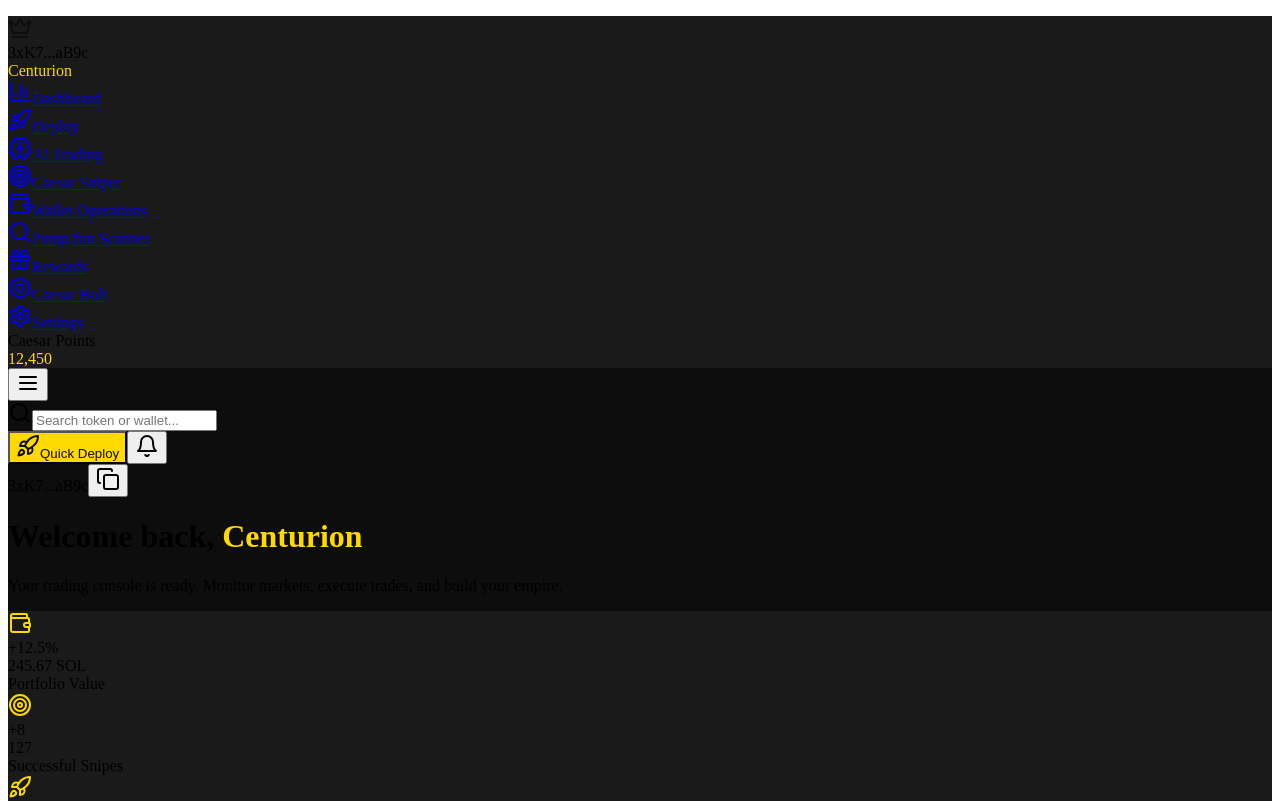
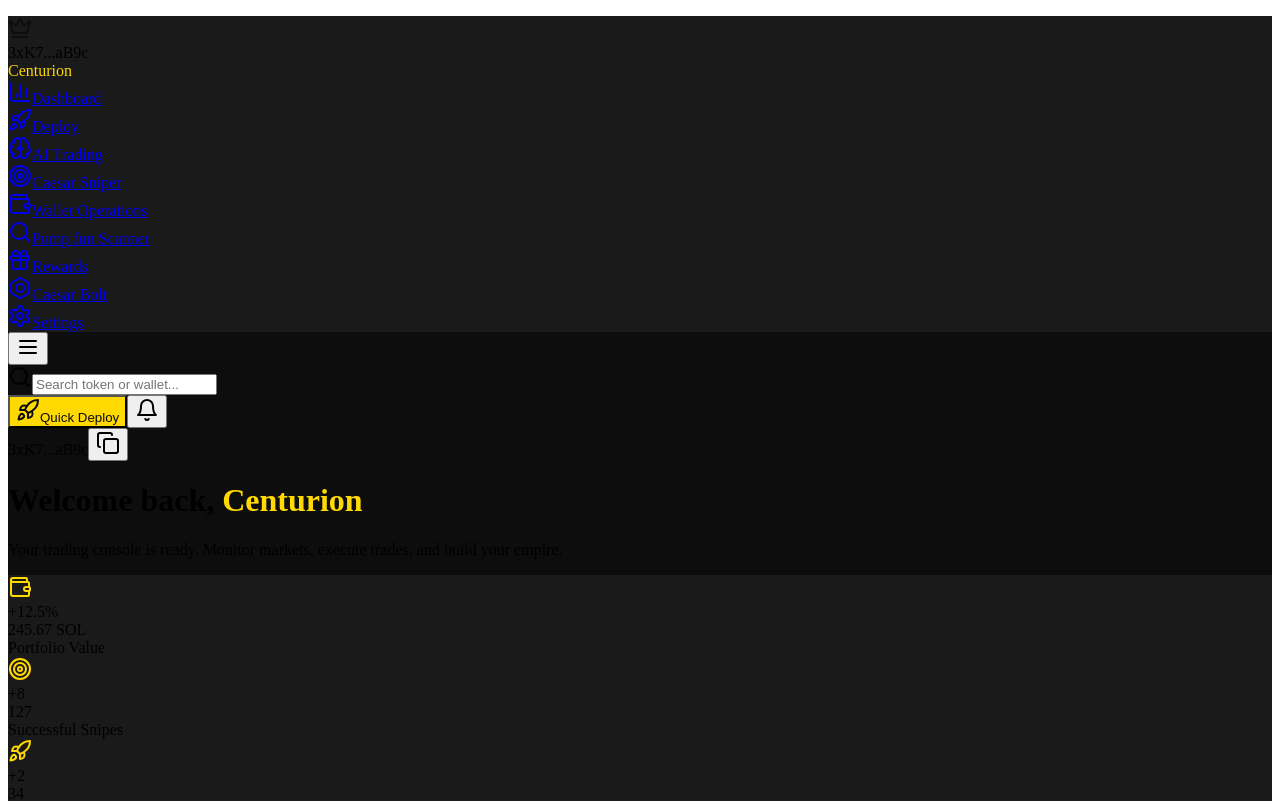
Before and after one commit to wave745/CaesarBotConsole5, a React (Vite) app in the folder client/: page / in a window 1280 px wide. Shown: the top 801 px of the page. Built offline with nearby package versions, Linux system fonts and the light colour scheme; a web font is replaced by a local one.

Commit message:
Remove Caesar Points section from the sidebar
Removes the Caesar Points display component from the Sidebar.tsx file.

```diff
--- a/client/src/components/Sidebar.tsx
+++ b/client/src/components/Sidebar.tsx
@@ -70,16 +70,6 @@ export function Sidebar() {
           );
         })}
       </nav>
-
-      {/* Caesar Points */}
-      <div className="absolute bottom-0 left-0 right-0 p-4 border-t border-gray-800">
-        <div className="bg-gradient-to-r from-caesar-gold/20 to-caesar-gold-muted/20 p-3 rounded-lg">
-          <div className="text-xs text-gray-400 mb-1">Caesar Points</div>
-          <div className="text-lg font-bold text-caesar-gold font-mono" data-testid="user-caesar-points">
-            {user?.caesarPoints.toLocaleString()}
-          </div>
-        </div>
-      </div>
     </div>
   );
 }
```
